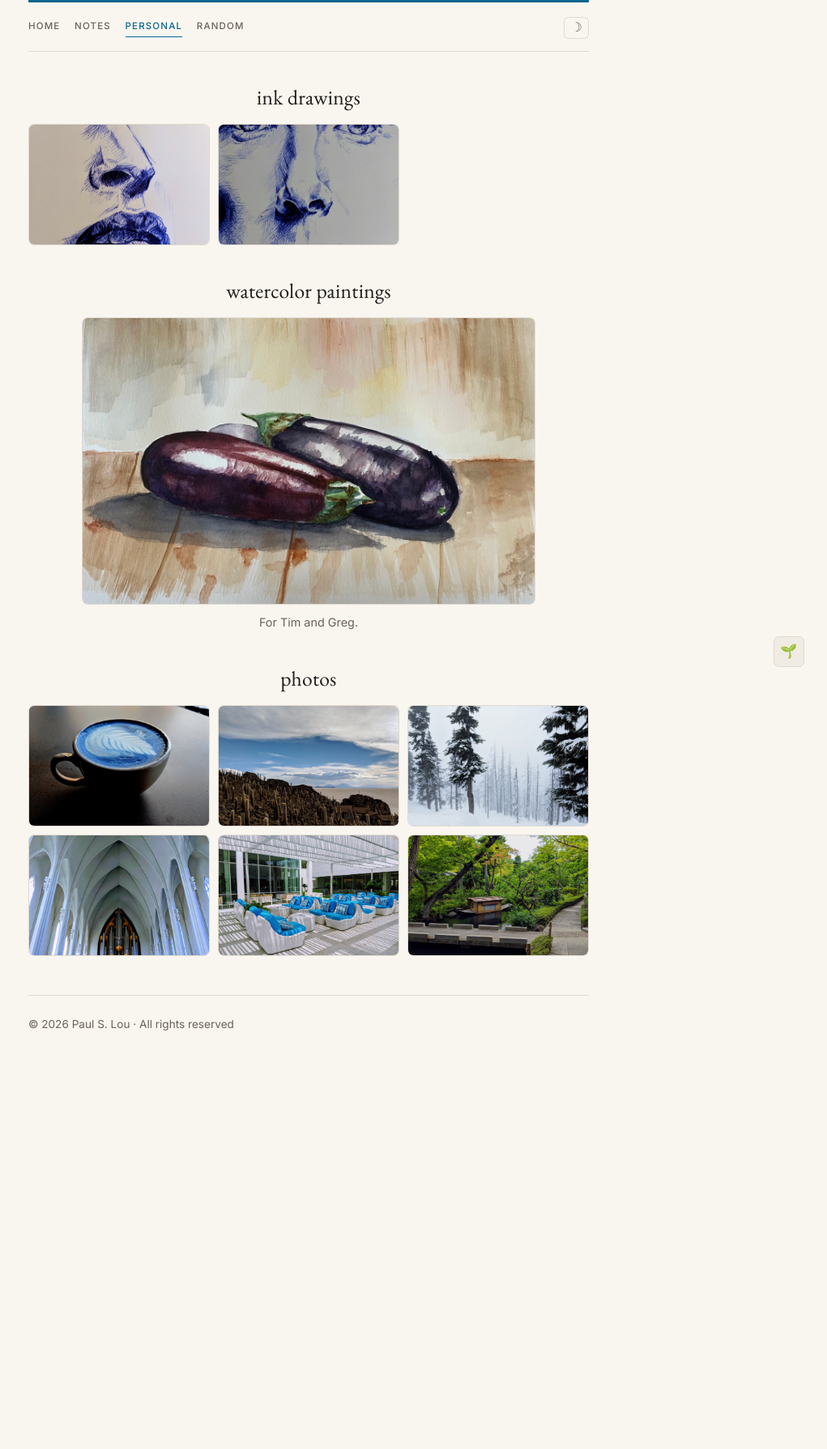
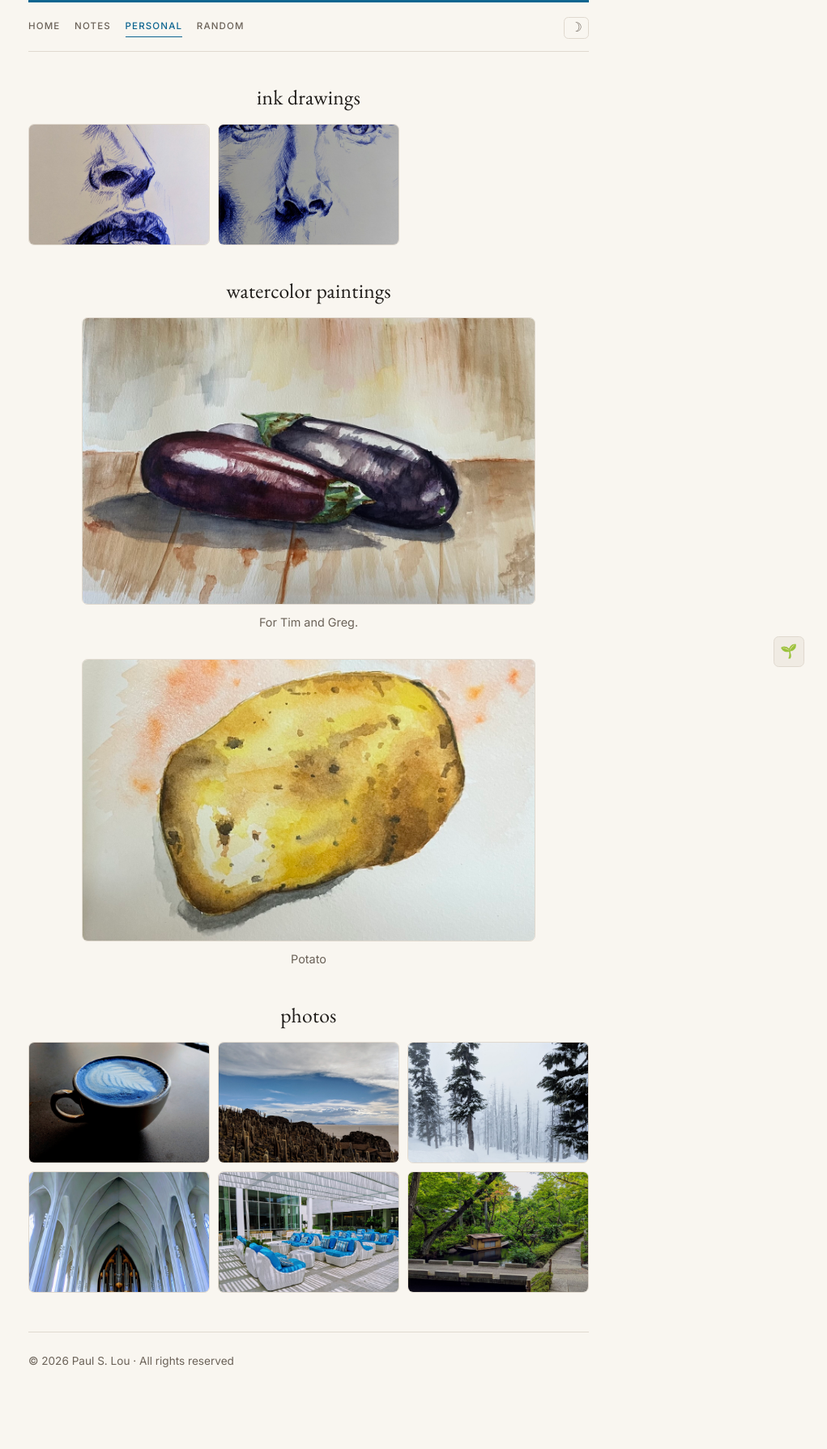
Before and after one commit to pslou/pslou.github.io, a Jekyll site: the page built from portfolio.html, in a window 1280 px wide. Shown: the whole page at 81% size, without its empty margins (259-1280 px from the left). Built offline with Jekyll 4.4.1, drawn with Linux system fonts in a browser that asks for light colours; before the commit the page ends 1374 px from its top, so only the background shows below that.

Commit message:
add potato

```diff
--- a/personal.html
+++ b/personal.html
@@ -33,6 +33,12 @@ permalink: /personal.html
       <img class="portfolio-img artwork-img" src="/assets/images/portfolio/eggplants-watercolor.jpg" alt="Watercolor painting of two purple eggplants" width="1200" height="758" loading="lazy" decoding="async">
     </a>
     <figcaption class="portfolio-artwork__caption">For Tim and Greg.</figcaption>
+  </figure>
+  <figure class="portfolio-artwork">
+    <a class="artwork-link" href="/assets/images/portfolio/potato-watercolor.jpg" data-photo-viewer data-photo-alt="Watercolor painting of a potato" data-photo-caption="Potato" aria-haspopup="dialog" aria-controls="img-modal">
+      <img class="portfolio-img artwork-img" src="/assets/images/portfolio/potato-watercolor.jpg" alt="Watercolor painting of a potato" width="1200" height="746" loading="lazy" decoding="async">
+    </a>
+    <figcaption class="portfolio-artwork__caption">Potato</figcaption>
   </figure>
 
   <h2 class="portfolio-section__title">photos</h2>
--- a/portfolio.html
+++ b/portfolio.html
@@ -20,6 +20,12 @@ permalink: /portfolio.html
     </a>
     <figcaption class="portfolio-artwork__caption">For Tim and Greg.</figcaption>
   </figure>
+  <figure class="portfolio-artwork">
+    <a class="artwork-link" href="/assets/images/portfolio/potato-watercolor.jpg" data-photo-viewer data-photo-alt="Watercolor painting of a potato" data-photo-caption="Potato" aria-haspopup="dialog" aria-controls="img-modal">
+      <img class="portfolio-img artwork-img" src="/assets/images/portfolio/potato-watercolor.jpg" alt="Watercolor painting of a potato" width="1200" height="746" loading="lazy" decoding="async">
+    </a>
+    <figcaption class="portfolio-artwork__caption">Potato</figcaption>
+  </figure>
 
   <h2 class="portfolio-section__title">photos</h2>
   <div class="portfolio-grid">
```
Also changed, not shown: assets/images/portfolio/potato-watercolor.jpg (added).
